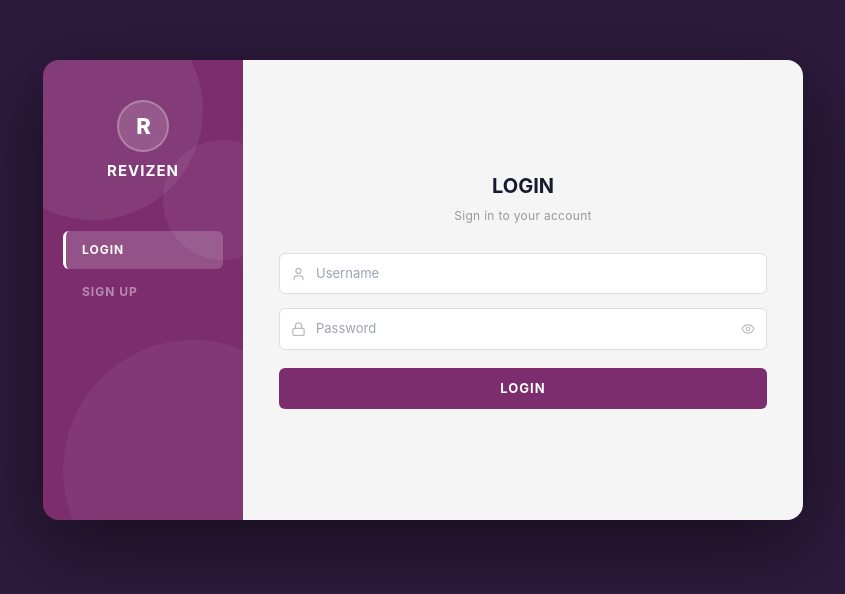
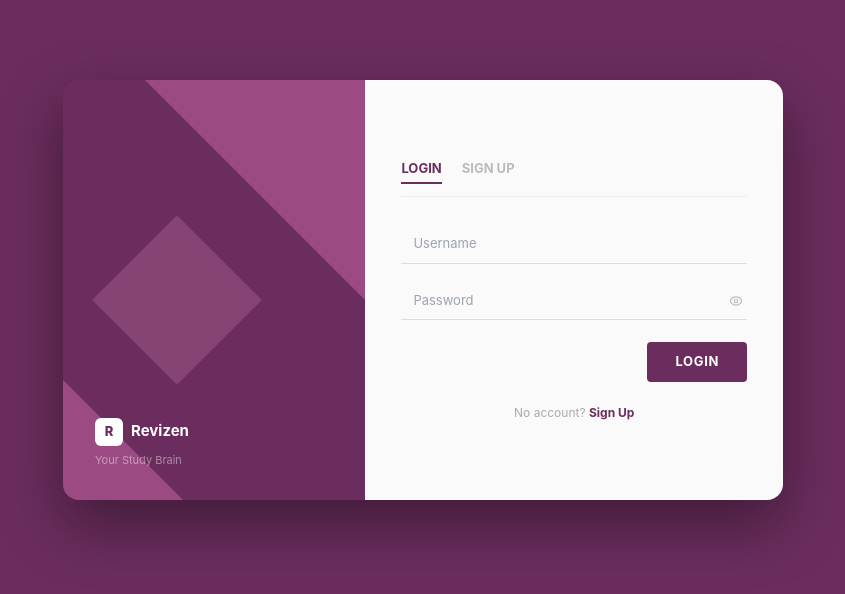
Before and after one commit to MariyaMaheen/Revizen, a React (Vite) app in the folder frontend/: page / in a window 1280 px wide. Shown: the part 110-704 px from the top of the page, without its empty margins (217-1062 px from the left). Built offline with nearby package versions, Linux system fonts and the light colour scheme.

Commit message:
Update Login.jsx

```diff
--- a/frontend/src/components/Login.jsx
+++ b/frontend/src/components/Login.jsx
@@ -1,6 +1,6 @@
 import { useState } from 'react'
 import { motion, AnimatePresence } from 'framer-motion'
-import { Eye, EyeOff, Loader2, User, Lock, Mail } from 'lucide-react'
+import { Eye, EyeOff, Loader2 } from 'lucide-react'
 import { login, register } from '../api'
 
 export default function Login({ onLogin, addToast }) {
@@ -19,13 +19,13 @@ export default function Login({ onLogin, addToast }) {
   function validate() {
     const errs = {}
     if (mode === 'register') {
-      if (!form.full_name.trim()) errs.full_name = 'Required'
-      if (!form.email.trim()) errs.email = 'Required'
+      if (!form.full_name.trim()) errs.full_name = 'Full name required'
+      if (!form.email.trim()) errs.email = 'Email required'
       else if (!/^[^\s@]+@[^\s@]+\.[^\s@]+$/.test(form.email)) errs.email = 'Invalid email'
       if (form.password !== form.confirm_password) errs.confirm_password = 'Passwords do not match'
     }
-    if (!form.username.trim()) errs.username = 'Required'
-    if (!form.password) errs.password = 'Required'
+    if (!form.username.trim()) errs.username = 'Username required'
+    if (!form.password) errs.password = 'Password required'
     if (form.password && form.password.length < 6) errs.password = 'Min 6 characters'
     return errs
   }
@@ -52,145 +52,107 @@ export default function Login({ onLogin, addToast }) {
     }
   }
 
+  const inp = (err) => ({
+    width: '100%', padding: '9px 12px', borderRadius: 0,
+    border: 'none', borderBottom: `1.5px solid ${err ? '#e53e3e' : '#ddd'}`,
+    background: 'transparent', color: '#333', fontSize: 13,
+    outline: 'none', fontFamily: 'inherit', boxSizing: 'border-box',
+  })
+
+  const DARK = '#6b2d5e'
+  const MID  = '#9b4a82'
+  const LIGHT = '#c47aaa'
+
   return (
-    <div style={{
-      minHeight: '100vh', display: 'flex', alignItems: 'center', justifyContent: 'center',
-      background: '#2d1b3d', fontFamily: 'Inter, sans-serif', padding: 16,
-    }}>
-      <div style={{
-        display: 'flex', borderRadius: 16, overflow: 'hidden',
-        width: '100%', maxWidth: 760, minHeight: 460,
-        boxShadow: '0 24px 80px rgba(0,0,0,0.5)',
-      }}>
+    <div style={{ minHeight: '100vh', display: 'flex', alignItems: 'center', justifyContent: 'center', background: DARK, fontFamily: 'Inter, sans-serif', padding: 16 }}>
+      <div style={{ display: 'flex', width: '100%', maxWidth: 720, minHeight: 420, borderRadius: 16, overflow: 'hidden', boxShadow: '0 24px 60px rgba(0,0,0,0.4)' }}>
 
-        {/* Left — geometric panel with tabs */}
-        <div style={{
-          width: 200, flexShrink: 0, background: '#7b2d6e',
-          position: 'relative', overflow: 'hidden', display: 'flex',
-          flexDirection: 'column', alignItems: 'center', paddingTop: 40,
-        }} className="left-geo">
-
-          {/* Geometric shapes */}
-          <div style={{ position: 'absolute', top: -60, left: -60, width: 220, height: 220, borderRadius: '50%', background: 'rgba(255,255,255,0.07)' }} />
-          <div style={{ position: 'absolute', bottom: -80, right: -80, width: 260, height: 260, borderRadius: '50%', background: 'rgba(255,255,255,0.05)' }} />
-          <div style={{ position: 'absolute', top: 80, right: -40, width: 120, height: 120, borderRadius: '50%', background: 'rgba(255,255,255,0.06)' }} />
-
-          {/* Logo */}
-          <div style={{ position: 'relative', zIndex: 1, marginBottom: 48, display: 'flex', flexDirection: 'column', alignItems: 'center', gap: 8 }}>
-            <div style={{ width: 52, height: 52, borderRadius: '50%', background: 'rgba(255,255,255,0.15)', display: 'flex', alignItems: 'center', justifyContent: 'center', border: '2px solid rgba(255,255,255,0.25)' }}>
-              <span style={{ color: '#fff', fontWeight: 800, fontSize: 22, letterSpacing: '-1px' }}>R</span>
+        {/* Left geometric panel */}
+        <div style={{ flex: '0 0 42%', background: DARK, position: 'relative', overflow: 'hidden', display: 'flex', flexDirection: 'column', justifyContent: 'flex-end', padding: 32 }}>
+          <div style={{ position: 'absolute', top: 0, right: 0, width: 0, height: 0, borderStyle: 'solid', borderWidth: '0 220px 220px 0', borderColor: `transparent ${MID} transparent transparent` }} />
+          <div style={{ position: 'absolute', bottom: 0, left: 0, width: 0, height: 0, borderStyle: 'solid', borderWidth: '120px 0 0 120px', borderColor: `transparent transparent transparent ${MID}` }} />
+          <div style={{ position: 'absolute', top: '38%', left: '18%', width: 120, height: 120, background: LIGHT, transform: 'rotate(45deg)', opacity: 0.3 }} />
+          <div style={{ position: 'relative', zIndex: 2 }}>
+            <div style={{ display: 'flex', alignItems: 'center', gap: 8, marginBottom: 6 }}>
+              <div style={{ width: 28, height: 28, borderRadius: 6, background: '#fff', display: 'flex', alignItems: 'center', justifyContent: 'center' }}>
+                <span style={{ color: DARK, fontWeight: 800, fontSize: 13 }}>R</span>
               </div>
-            <span style={{ color: '#fff', fontWeight: 700, fontSize: 15, letterSpacing: 1, textTransform: 'uppercase' }}>Revizen</span>
+              <span style={{ fontSize: 15, fontWeight: 700, color: '#fff' }}>Revizen</span>
+            </div>
+            <p style={{ fontSize: 11, color: 'rgba(255,255,255,0.45)', margin: 0 }}>Your Study Brain</p>
+          </div>
         </div>
 
-          {/* Tabs */}
-          <div style={{ position: 'relative', zIndex: 1, display: 'flex', flexDirection: 'column', gap: 4, width: '100%', padding: '0 20px' }}>
-            {[{ id: 'login', label: 'LOGIN' }, { id: 'register', label: 'SIGN UP' }].map(t => (
-              <button key={t.id} onClick={() => { setMode(t.id); setErrors({}) }}
-                style={{
-                  padding: '10px 16px', borderRadius: 6, border: 'none', cursor: 'pointer',
-                  fontWeight: 700, fontSize: 12, letterSpacing: 1, fontFamily: 'inherit',
-                  background: mode === t.id ? 'rgba(255,255,255,0.18)' : 'transparent',
-                  color: mode === t.id ? '#fff' : 'rgba(255,255,255,0.45)',
-                  textAlign: 'left', transition: 'all 0.15s',
-                  borderLeft: mode === t.id ? '3px solid #fff' : '3px solid transparent',
-                }}>
-                {t.label}
+        {/* Right form panel */}
+        <div style={{ flex: 1, background: '#fafafa', display: 'flex', flexDirection: 'column', justifyContent: 'center', padding: '40px 36px' }}>
+          <div style={{ display: 'flex', gap: 20, marginBottom: 28, borderBottom: '1px solid #eee', paddingBottom: 12 }}>
+            {['login', 'register'].map(m => (
+              <button key={m} onClick={() => { setMode(m); setErrors({}) }}
+                style={{ background: 'none', border: 'none', cursor: 'pointer', fontSize: 13, fontWeight: 700, fontFamily: 'inherit', padding: '0 0 4px 0', color: mode === m ? DARK : '#bbb', borderBottom: mode === m ? `2px solid ${DARK}` : '2px solid transparent' }}>
+                {m === 'login' ? 'LOGIN' : 'SIGN UP'}
               </button>
             ))}
           </div>
-        </div>
-
-        {/* Right — form */}
-        <div style={{ flex: 1, background: '#f5f5f5', display: 'flex', flexDirection: 'column', justifyContent: 'center', padding: '40px 36px' }}>
-
-          <h2 style={{ fontSize: 20, fontWeight: 700, color: '#1a1a2e', marginBottom: 6, textAlign: 'center' }}>
-            {mode === 'login' ? 'LOGIN' : 'CREATE ACCOUNT'}
-          </h2>
-          <p style={{ fontSize: 12, color: '#999', textAlign: 'center', marginBottom: 28, letterSpacing: 0.3 }}>
-            {mode === 'login' ? 'Sign in to your account' : 'Fill in the details below'}
-          </p>
 
           <AnimatePresence mode="wait">
-            <motion.form key={mode}
-              initial={{ opacity: 0, x: 10 }} animate={{ opacity: 1, x: 0 }}
-              exit={{ opacity: 0, x: -10 }} transition={{ duration: 0.15 }}
-              onSubmit={handleSubmit}>
-              <div style={{ display: 'flex', flexDirection: 'column', gap: 14 }}>
+            <motion.form key={mode} initial={{ opacity: 0, y: 6 }} animate={{ opacity: 1, y: 0 }} exit={{ opacity: 0, y: -6 }} transition={{ duration: 0.12 }} onSubmit={handleSubmit}>
+              <div style={{ display: 'flex', flexDirection: 'column', gap: 18 }}>
 
                 {mode === 'register' && (
-                  <div style={{ position: 'relative' }}>
-                    <User size={15} style={{ position: 'absolute', left: 12, top: '50%', transform: 'translateY(-50%)', color: '#bbb' }} />
-                    <input name="full_name" value={form.full_name} onChange={handleChange} placeholder="Full Name"
-                      style={{ width: '100%', padding: '10px 14px 10px 36px', borderRadius: 6, border: `1px solid ${errors.full_name ? '#e53e3e' : '#ddd'}`, background: '#fff', fontSize: 13, fontFamily: 'inherit', outline: 'none', color: '#1a1a2e', boxSizing: 'border-box' }} />
+                  <div>
+                    <input name="full_name" value={form.full_name} onChange={handleChange} placeholder="Full Name" style={inp(errors.full_name)} />
                     {errors.full_name && <p style={{ fontSize: 11, color: '#e53e3e', marginTop: 3 }}>{errors.full_name}</p>}
                   </div>
                 )}
 
-                <div style={{ position: 'relative' }}>
-                  <User size={15} style={{ position: 'absolute', left: 12, top: '50%', transform: 'translateY(-50%)', color: '#bbb' }} />
-                  <input name="username" value={form.username} onChange={handleChange} placeholder="Username"
-                    autoComplete="username"
-                    style={{ width: '100%', padding: '10px 14px 10px 36px', borderRadius: 6, border: `1px solid ${errors.username ? '#e53e3e' : '#ddd'}`, background: '#fff', fontSize: 13, fontFamily: 'inherit', outline: 'none', color: '#1a1a2e', boxSizing: 'border-box' }} />
+                <div>
+                  <input name="username" value={form.username} onChange={handleChange} placeholder="Username" autoComplete="username" style={inp(errors.username)} />
                   {errors.username && <p style={{ fontSize: 11, color: '#e53e3e', marginTop: 3 }}>{errors.username}</p>}
                 </div>
 
                 {mode === 'register' && (
-                  <div style={{ position: 'relative' }}>
-                    <Mail size={15} style={{ position: 'absolute', left: 12, top: '50%', transform: 'translateY(-50%)', color: '#bbb' }} />
-                    <input name="email" type="email" value={form.email} onChange={handleChange} placeholder="Email Address"
-                      style={{ width: '100%', padding: '10px 14px 10px 36px', borderRadius: 6, border: `1px solid ${errors.email ? '#e53e3e' : '#ddd'}`, background: '#fff', fontSize: 13, fontFamily: 'inherit', outline: 'none', color: '#1a1a2e', boxSizing: 'border-box' }} />
+                  <div>
+                    <input name="email" type="email" value={form.email} onChange={handleChange} placeholder="Email Address" style={inp(errors.email)} />
                     {errors.email && <p style={{ fontSize: 11, color: '#e53e3e', marginTop: 3 }}>{errors.email}</p>}
                   </div>
                 )}
 
+                <div>
                   <div style={{ position: 'relative' }}>
-                  <Lock size={15} style={{ position: 'absolute', left: 12, top: '50%', transform: 'translateY(-50%)', color: '#bbb' }} />
-                  <input name="password" type={showPass ? 'text' : 'password'} value={form.password} onChange={handleChange} placeholder="Password"
-                    autoComplete={mode === 'login' ? 'current-password' : 'new-password'}
-                    style={{ width: '100%', padding: '10px 40px 10px 36px', borderRadius: 6, border: `1px solid ${errors.password ? '#e53e3e' : '#ddd'}`, background: '#fff', fontSize: 13, fontFamily: 'inherit', outline: 'none', color: '#1a1a2e', boxSizing: 'border-box' }} />
-                  <button type="button" onClick={() => setShowPass(p => !p)}
-                    style={{ position: 'absolute', right: 12, top: '50%', transform: 'translateY(-50%)', background: 'none', border: 'none', cursor: 'pointer', color: '#bbb', padding: 0, display: 'flex' }}>
+                    <input name="password" type={showPass ? 'text' : 'password'} value={form.password} onChange={handleChange} placeholder="Password" autoComplete={mode === 'login' ? 'current-password' : 'new-password'} style={{ ...inp(errors.password), paddingRight: 36 }} />
+                    <button type="button" onClick={() => setShowPass(p => !p)} style={{ position: 'absolute', right: 4, top: '50%', transform: 'translateY(-50%)', background: 'none', border: 'none', cursor: 'pointer', color: '#bbb', padding: 0, display: 'flex' }}>
                       {showPass ? <EyeOff size={14} /> : <Eye size={14} />}
                     </button>
+                  </div>
                   {errors.password && <p style={{ fontSize: 11, color: '#e53e3e', marginTop: 3 }}>{errors.password}</p>}
                 </div>
 
                 {mode === 'register' && (
-                  <div style={{ position: 'relative' }}>
-                    <Lock size={15} style={{ position: 'absolute', left: 12, top: '50%', transform: 'translateY(-50%)', color: '#bbb' }} />
-                    <input name="confirm_password" type={showPass ? 'text' : 'password'} value={form.confirm_password} onChange={handleChange} placeholder="Confirm Password"
-                      autoComplete="new-password"
-                      style={{ width: '100%', padding: '10px 14px 10px 36px', borderRadius: 6, border: `1px solid ${errors.confirm_password ? '#e53e3e' : '#ddd'}`, background: '#fff', fontSize: 13, fontFamily: 'inherit', outline: 'none', color: '#1a1a2e', boxSizing: 'border-box' }} />
+                  <div>
+                    <input name="confirm_password" type={showPass ? 'text' : 'password'} value={form.confirm_password} onChange={handleChange} placeholder="Confirm Password" autoComplete="new-password" style={inp(errors.confirm_password)} />
                     {errors.confirm_password && <p style={{ fontSize: 11, color: '#e53e3e', marginTop: 3 }}>{errors.confirm_password}</p>}
                   </div>
                 )}
 
-                <motion.button type="submit" disabled={loading}
-                  whileTap={{ scale: 0.98 }}
-                  style={{
-                    padding: '11px 0', borderRadius: 6, border: 'none',
-                    background: '#7b2d6e', color: '#fff', fontWeight: 700,
-                    fontSize: 13, letterSpacing: 1, cursor: loading ? 'not-allowed' : 'pointer',
-                    opacity: loading ? 0.7 : 1, display: 'flex', alignItems: 'center',
-                    justifyContent: 'center', gap: 8, fontFamily: 'inherit',
-                    textTransform: 'uppercase', marginTop: 4,
-                  }}>
-                  {loading
-                    ? <><Loader2 size={14} className="animate-spin" />{mode === 'login' ? 'Signing in...' : 'Creating...'}</>
-                    : mode === 'login' ? 'Login' : 'Create Account'}
+                <div style={{ display: 'flex', justifyContent: 'flex-end', marginTop: 4 }}>
+                  <motion.button type="submit" disabled={loading} whileTap={{ scale: 0.97 }}
+                    style={{ padding: '10px 28px', borderRadius: 4, border: 'none', background: DARK, color: '#fff', fontWeight: 700, fontSize: 13, cursor: loading ? 'not-allowed' : 'pointer', opacity: loading ? 0.7 : 1, display: 'flex', alignItems: 'center', gap: 8, fontFamily: 'inherit', letterSpacing: '0.05em' }}>
+                    {loading ? <Loader2 size={14} className="animate-spin" /> : mode === 'login' ? 'LOGIN' : 'CREATE'}
                   </motion.button>
+                </div>
+
+                <p style={{ fontSize: 12, color: '#aaa', textAlign: 'center', marginTop: 4 }}>
+                  {mode === 'login' ? "No account? " : "Have an account? "}
+                  <button type="button" onClick={() => { setMode(mode === 'login' ? 'register' : 'login'); setErrors({}) }}
+                    style={{ color: DARK, fontWeight: 700, background: 'none', border: 'none', cursor: 'pointer', fontSize: 12, fontFamily: 'inherit' }}>
+                    {mode === 'login' ? 'Sign Up' : 'Sign In'}
+                  </button>
+                </p>
               </div>
             </motion.form>
           </AnimatePresence>
         </div>
       </div>
-
-      <style>{`
-        @media (max-width: 560px) {
-          .left-geo { display: none !important; }
-        }
-      `}</style>
     </div>
   )
 }
```
Lines whose indentation alone changed are shown as unchanged.
